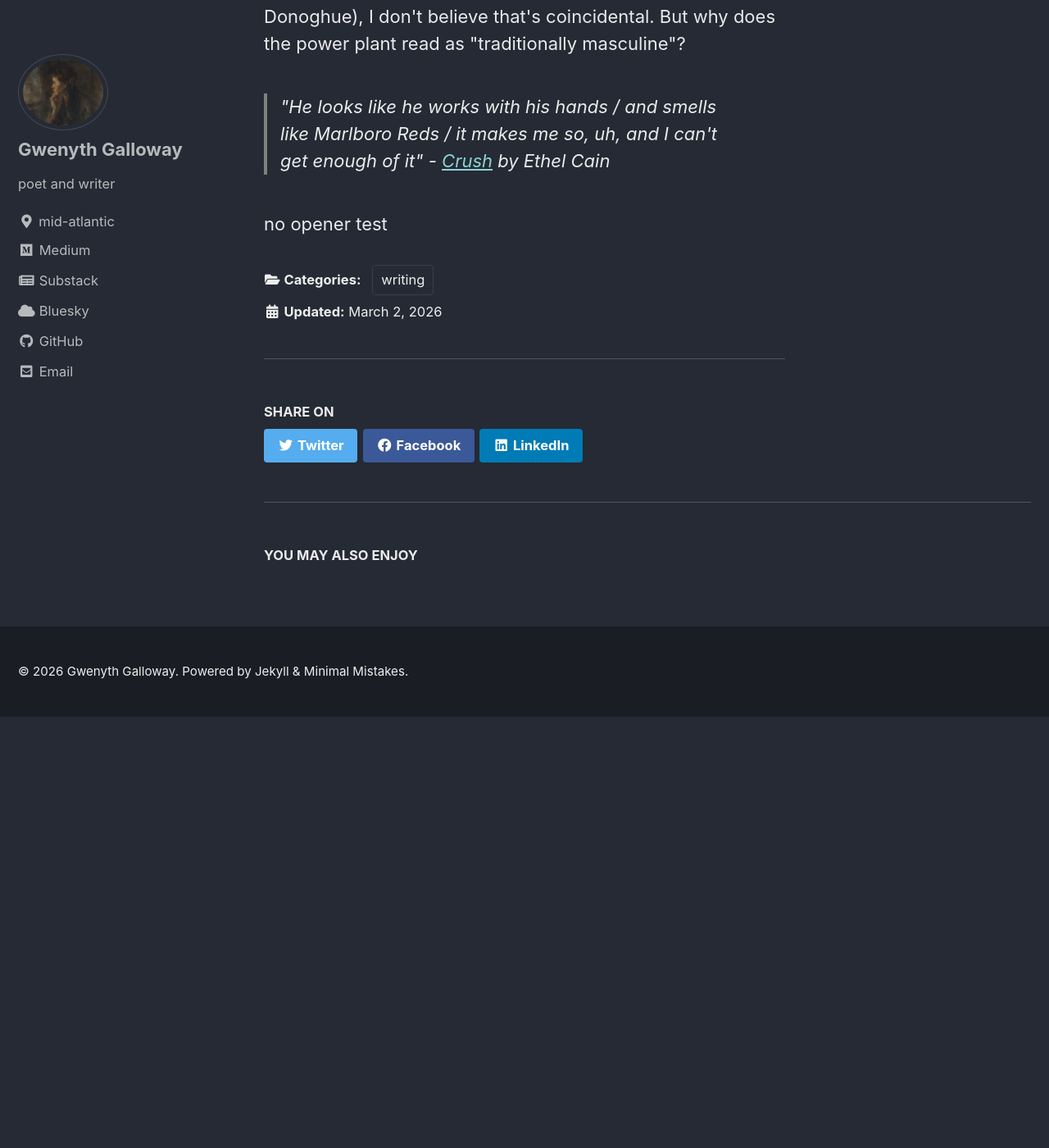
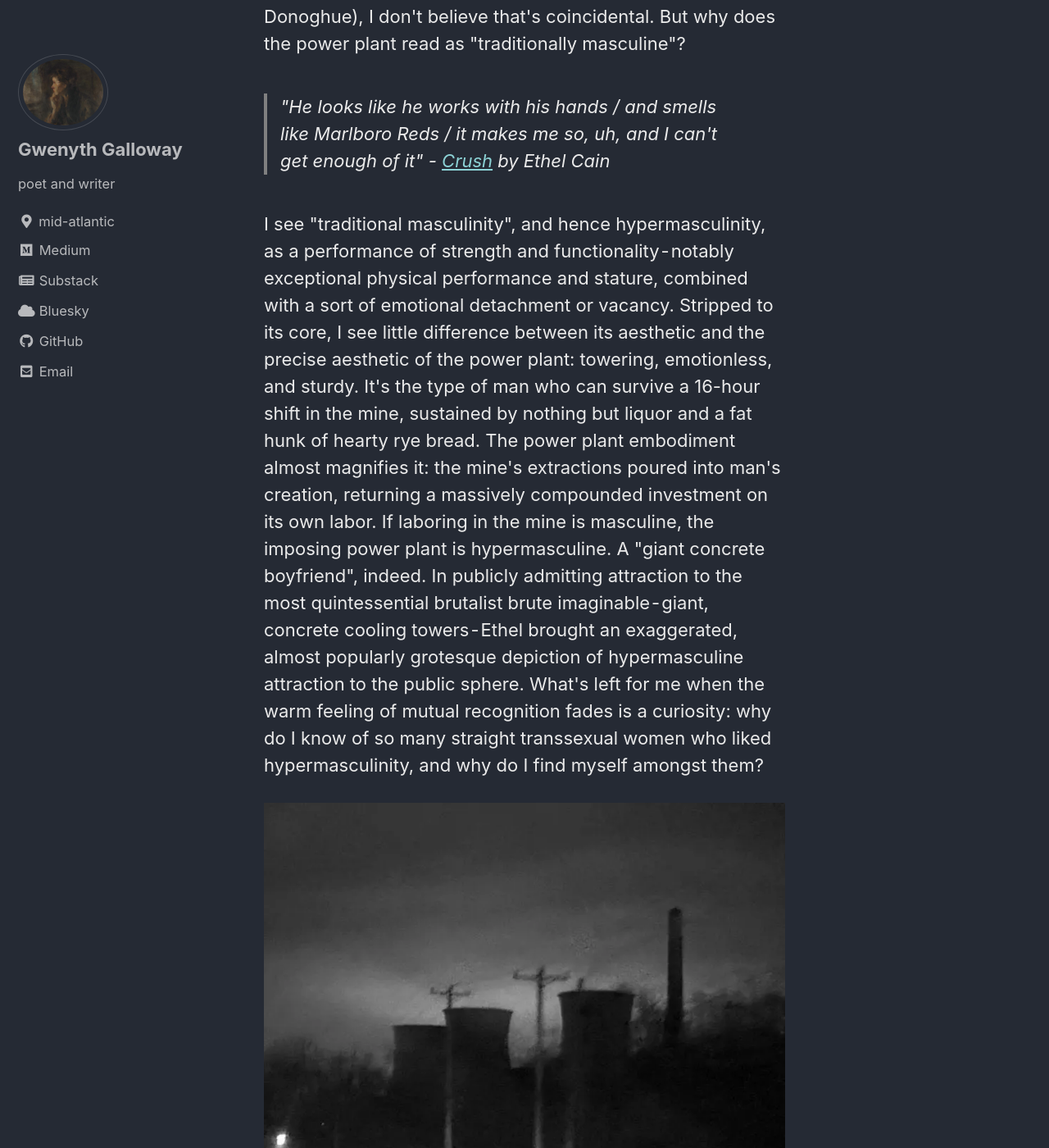
Before and after one commit to gwenythgalloway/gwenythgalloway.github.io, a Jekyll site: the page built from _posts/2026-03-02-ethel-cain-and-the-warsaw-globetrotters-traditional-gender-and-transsexual-longing.html, in a window 1280 px wide and 1400 px high, scrolled down 4123 px. Shown: the whole window at 82% size. Built offline with Jekyll 4.4.1, drawn with Linux system fonts in a browser that asks for light colours; cached includes are drawn as plain includes; before the commit the page ends 4997 px from its top, so only the background shows below that.

Commit message:
Update 2026-03-02-ethel-cain-and-the-warsaw-globetrotters-traditional-gender-and-transsexual-longing.html
Signed-off-by: Gwenyth Galloway <gwenythgalloway@protonmail.com>

```diff
--- a/_posts/2026-03-02-ethel-cain-and-the-warsaw-globetrotters-traditional-gender-and-transsexual-longing.html
+++ b/_posts/2026-03-02-ethel-cain-and-the-warsaw-globetrotters-traditional-gender-and-transsexual-longing.html
@@ -73,4 +73,6 @@ video.caption {
   "He looks like he works with his hands / and smells like Marlboro Reds / it makes me so, uh, and I can't get enough of it" - <a href="https://www.youtube.com/watch?v=COQHYwNS8m4" target=_blank" rel="noopener">Crush</a> by Ethel Cain
 </blockquote>
 
-no opener test
+<p>I see "traditional masculinity", and hence hypermasculinity, as a performance of strength and functionality - notably exceptional physical performance and stature, combined with a sort of emotional detachment or vacancy. Stripped to its core, I see little difference between its aesthetic and the precise aesthetic of the power plant: towering, emotionless, and sturdy. It's the type of man who can survive a 16-hour shift in the mine, sustained by nothing but liquor and a fat hunk of hearty rye bread. The power plant embodiment almost magnifies it: the mine's extractions poured into man's creation, returning a massively compounded investment on its own labor. If laboring in the mine is masculine, the imposing power plant is hypermasculine. A "giant concrete boyfriend", indeed. In publicly admitting attraction to the most quintessential brutalist brute imaginable - giant, concrete cooling towers - Ethel brought an exaggerated, almost popularly grotesque depiction of hypermasculine attraction to the public sphere. What's left for me when the warm feeling of mutual recognition fades is a curiosity: why do I know of so many straight transsexual women who liked hypermasculinity, and why do I find myself amongst them?</p>
+
+<img src="/assets/images/ecwg/brucemansfield.jpg" alt="Bruce Mansfield Power Plant - Shippingport, PA " class="post-image">
```
